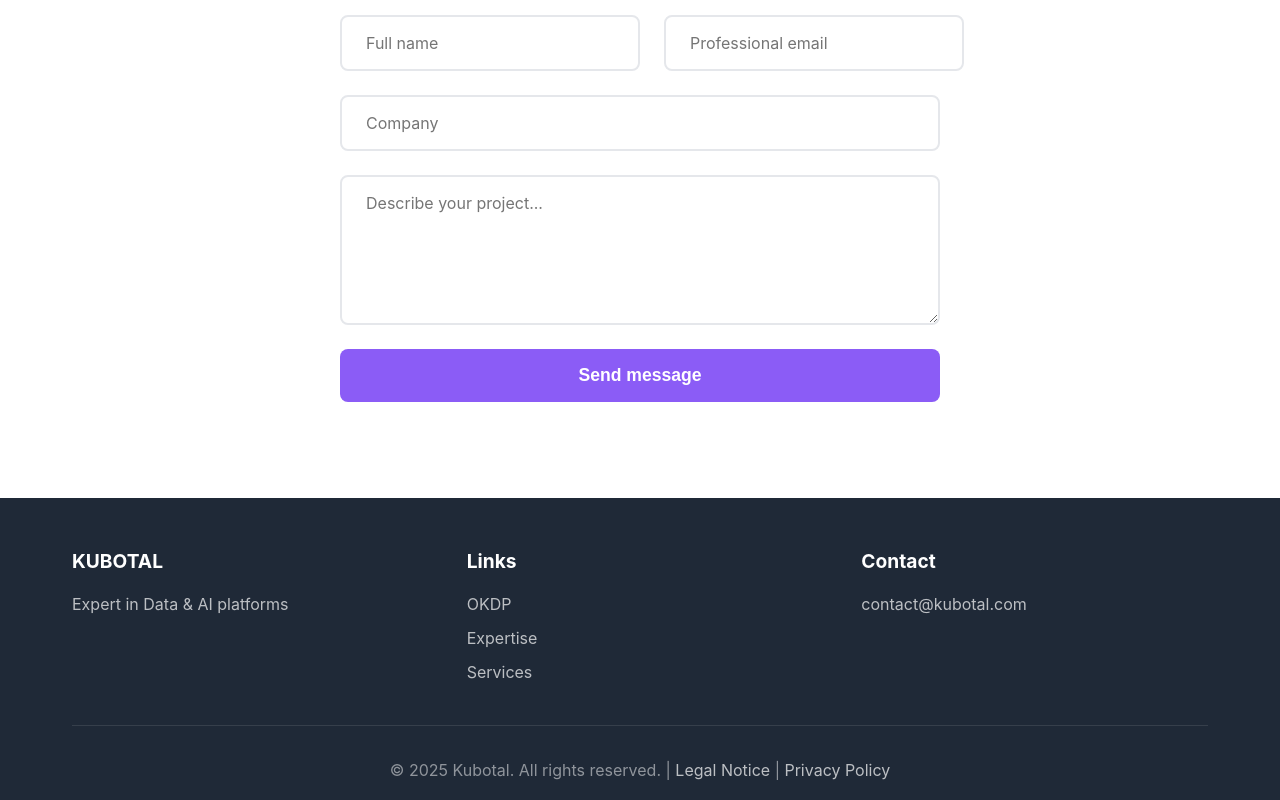
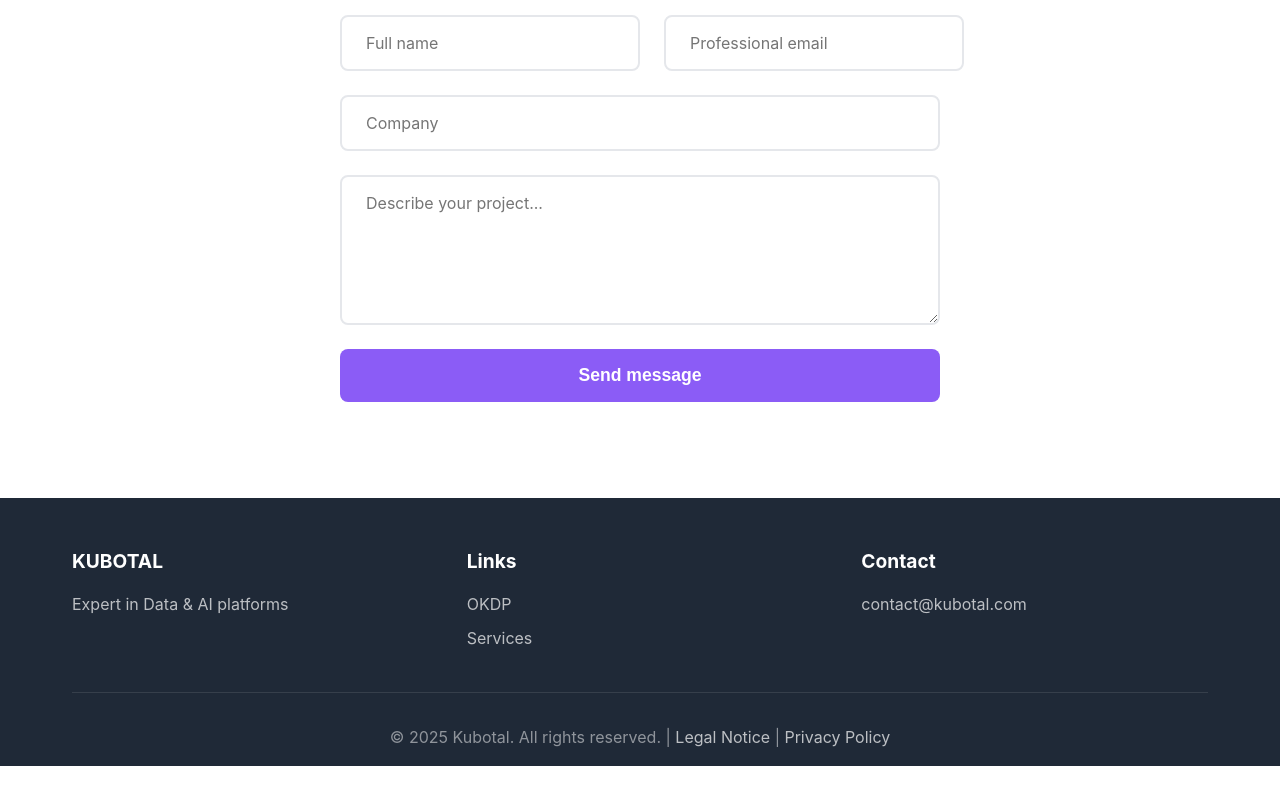
Before and after one commit to kubotal/kubotal.io, a website: page index.html in a window 1280 px wide. Shown: the part 2854-3654 px from the top of the page. After the commit the page ends 3620 px from the top, so only its background shows below. Drawn offline with Linux system fonts and the light colour scheme.

Commit message:
Remove Expertise link from footer (section no longer exists)

```diff
--- a/index.html
+++ b/index.html
@@ -191,7 +191,6 @@
                     <h4 data-i18n="footer_links">Liens</h4>
                     <ul>
                         <li><a href="https://www.okdp.io" target="_blank">OKDP</a></li>
-                        <li><a href="#expertise" data-i18n="nav_expertise">Expertise</a></li>
                         <li><a href="#services" data-i18n="nav_services">Services</a></li>
                     </ul>
                 </div>
```
